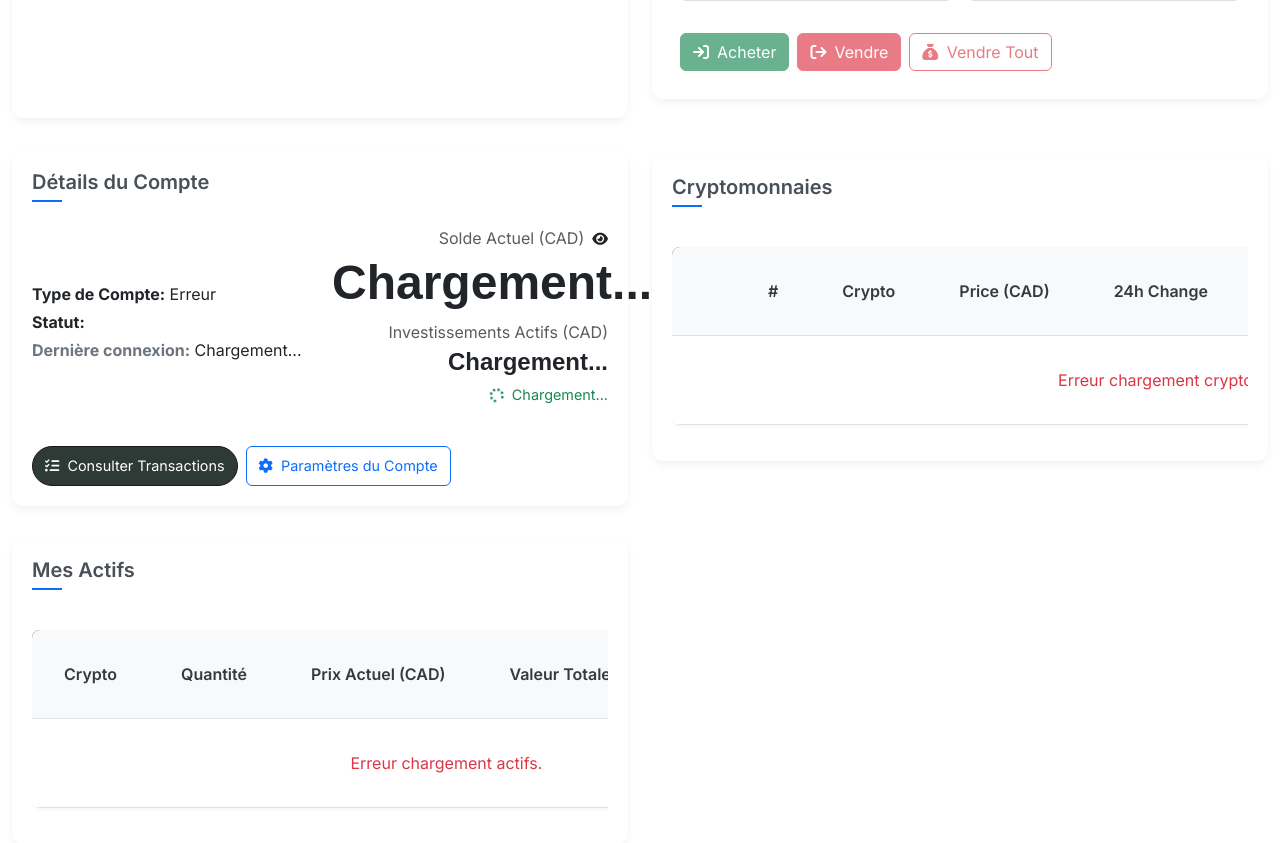
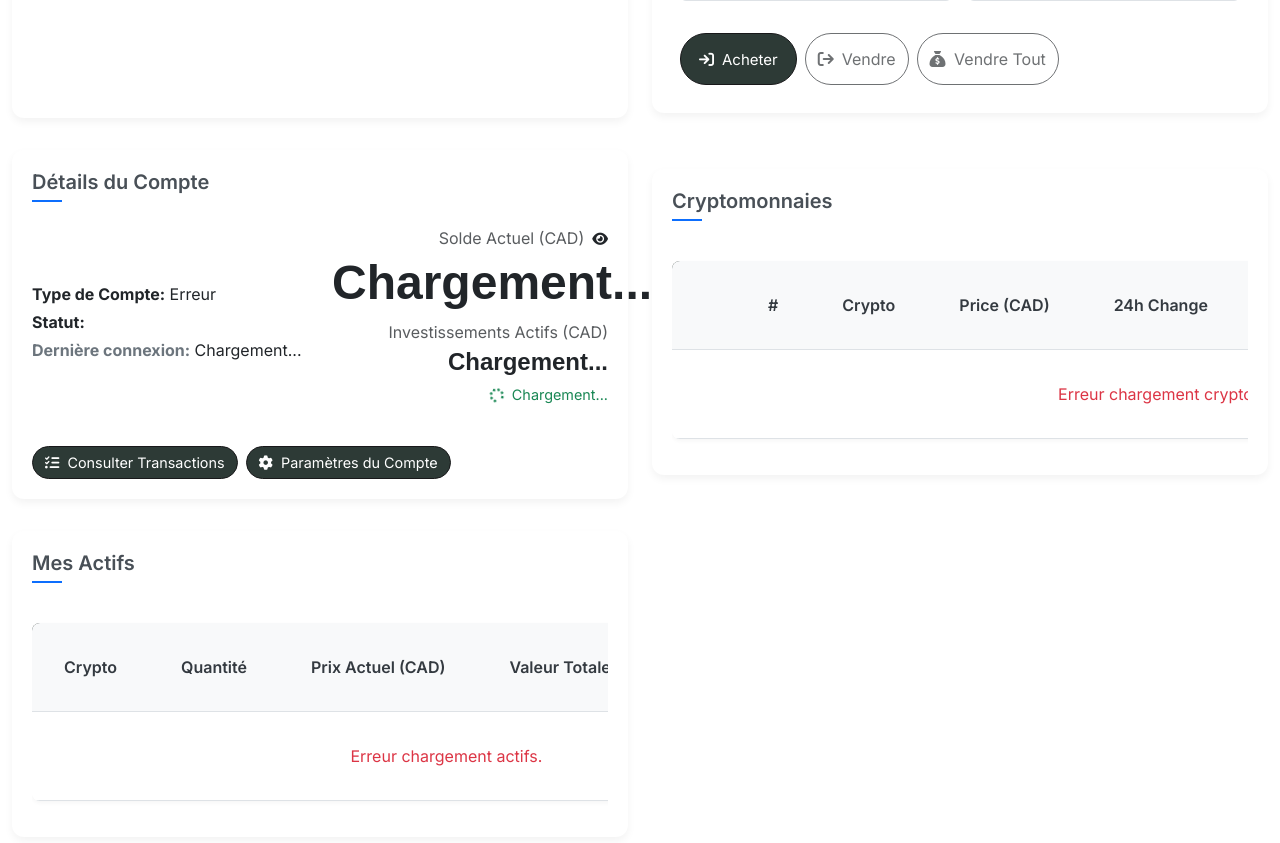
Before and after one commit to PierreDevC/cryptotrade, a PHP site: page /cryptotrade/dashboard.php in a window 1280 px wide. Shown: the part 339-1182 px from the top of the page. After the commit the page ends 1140 px from the top, so only its background shows below. Run offline with PHP 8.4, Linux system fonts and the light colour scheme; data that the repository does not hold is empty; a map, chart or similar area stays blank; some libraries are stand-ins or nearby versions.

Commit message:
design buttons

```diff
--- a/dashboard.php
+++ b/dashboard.php
@@ -111,6 +111,31 @@
         .bounce-effect {
           animation: bounce 1s ease;
         }
+
+        /* NEW: Dark Red Button Style */
+        .btn-danger-dark {
+          color: #fff;
+          background-color: #a71d2a; /* Darker shade of red */
+          border-color: #a71d2a;
+        }
+        .btn-danger-dark:hover {
+          color: #fff;
+          background-color: #8f1923; /* Slightly darker on hover */
+          border-color: #82171f;
+        }
+        .btn-danger-dark:focus {
+          box-shadow: 0 0 0 0.25rem rgba(196, 55, 69, 0.5); /* Adjust focus shadow color */
+        }
+        /* Ensure consistent border-radius (matches Bootstrap default) - Adjust if needed */
+        /* .grid-item .btn, .grid-item .action-button { border-radius: var(--bs-btn-border-radius, 0.375rem); } */
+
+        /* NEW: Apply consistent large border-radius to all buttons */
+        .grid-item .btn,
+        .grid-item .action-button,
+        .modal-content .btn,
+        .modal-content .action-button {
+          border-radius: 40px !important; /* Use !important to override potential conflicts */
+        }
     </style>
 </head>
 <body>
@@ -172,7 +197,7 @@
                             <button id="viewTransactionsBtn" class="action-button" data-bs-toggle="modal" data-bs-target="#profileSettingsModal" style="padding: 8px 12px; font-size: 0.9rem;">
                                 <i class="fa-solid fa-list-check me-1"></i> Consulter Transactions
                             </button>
-                            <button id="accountSettingsBtn" class="btn btn-outline-primary" data-bs-toggle="modal" data-bs-target="#profileSettingsModal" style="padding: 8px 12px; font-size: 0.9rem;">
+                            <button id="accountSettingsBtn" class="action-button text-decoration-none" data-bs-toggle="modal" data-bs-target="#profileSettingsModal" style="padding: 8px 12px; font-size: 0.9rem;">
                                 <i class="fa-solid fa-gear me-1"></i> Paramètres du Compte
                             </button>
                         </div>
@@ -196,9 +221,9 @@
                         </div><div class="col-md-6">
                                     <label for="cryptoQuantity" class="form-label">Quantité</label><input type="number" class="form-control" id="cryptoQuantity" placeholder="0.00000000" step="any">
                         </div></div><div class="d-flex justify-content-start gap-2 mt-3">
-                                <button id="buyButton" class="btn btn-success" disabled><i class="fa-solid fa-arrow-right-to-bracket me-2"></i>Acheter</button>
-                                <button id="sellButton" class="btn btn-danger" disabled><i class="fa-solid fa-arrow-right-from-bracket me-2"></i>Vendre</button>
-                                <button id="sellAllButton" class="btn btn-outline-danger" disabled title="Vendre la quantité maximale détenue"><i class="fa-solid fa-sack-dollar me-1"></i> Vendre Tout</button>
+                                <button id="buyButton" class="action-button text-decoration-none" disabled><i class="fa-solid fa-arrow-right-to-bracket me-2"></i>Acheter</button>
+                                <button id="sellButton" class="btn btn-danger-dark" disabled><i class="fa-solid fa-arrow-right-from-bracket me-2"></i>Vendre</button>
+                                <button id="sellAllButton" class="btn btn-danger-dark" disabled title="Vendre la quantité maximale détenue"><i class="fa-solid fa-sack-dollar me-1"></i> Vendre Tout</button>
                         </div><div class="alert alert-info mt-3 d-none" id="tradeInfo"><i class="fa-solid fa-info-circle me-2"></i><span id="tradeInfoText"></span></div></div>
                     </div>
                     <div class="col-12 grid-item" style="overflow-y: auto;" id="crypto-list-card">
@@ -324,7 +349,7 @@
                         </div>
                     </div>
                     <div class="d-flex justify-content-end mt-3">
-                         <button type="submit" class="btn btn-primary" id="saveProfileButton"><i class="fas fa-save me-1"></i> Sauvegarder Profil</button>
+                         <button type="submit" class="action-button text-decoration-none" id="saveProfileButton"><i class="fas fa-save me-1"></i> Sauvegarder Profil</button>
                     </div>
                 </form>
               </div>
@@ -383,7 +408,7 @@
                             </div>
                         </div>
                         <div class="d-flex justify-content-end gap-2 mt-4">
-                            <button type="button" class="btn btn-success" id="adminAddCurrencyBtn"><i class="fas fa-plus me-1"></i> Ajouter</button>
+                            <button type="button" class="action-button text-decoration-none" id="adminAddCurrencyBtn"><i class="fas fa-plus me-1"></i> Ajouter</button>
                             <button type="button" class="btn btn-primary" id="adminUpdateCurrencyBtn" disabled><i class="fas fa-save me-1"></i> Mettre à jour</button>
                             <button type="button" class="btn btn-danger" id="adminDeleteCurrencyBtn" disabled><i class="fas fa-trash me-1"></i> Supprimer</button>
                         </div>
@@ -396,7 +421,7 @@
                 <h5 class="mb-3"><i class="fas fa-history me-2"></i>Historique des Transactions</h5>
                 <div class="d-flex justify-content-end gap-2 mb-3">
                     <button class="btn btn-sm btn-outline-secondary" id="downloadCsvBtn" disabled><i class="fas fa-file-csv me-1"></i> Télécharger CSV</button>
-                    <button class="btn btn-sm btn-outline-danger" id="downloadPdfBtn" disabled><i class="fas fa-file-pdf me-1"></i> Télécharger PDF</button>
+                    <button class="btn btn-sm btn-outline-secondary" id="downloadPdfBtn" disabled><i class="fas fa-file-pdf me-1"></i> Télécharger PDF</button>
                 </div>
                 <div class="table-responsive">
                     <table class="table table-sm table-striped table-hover" style="font-size: 0.9rem;">
@@ -423,7 +448,6 @@
           </div>
           <div class="modal-footer">
             <button type="button" class="btn btn-secondary" data-bs-dismiss="modal">Fermer</button>
-            <button type="button" class="btn btn-primary">Sauvegarder les changements</button>
           </div>
         </div>
       </div>
```
Also changed, not shown: storage/last_update.txt.
